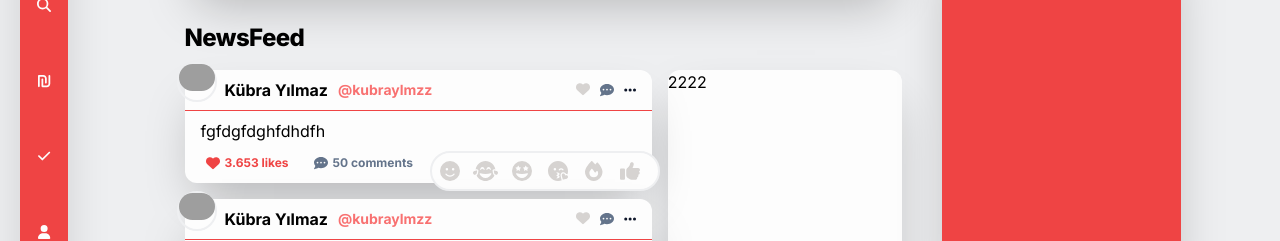
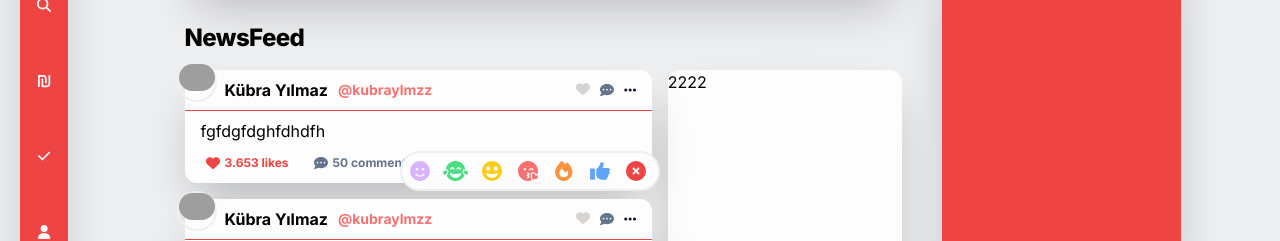
Before and after one commit to gorkemkaramolla/socio, a Next.js app: page /home in a window 1280 px wide. Both pictures are taken after a click on the button 639 px from the left and 371 px from the top of the page. Shown: the part 200-441 px from the top of the page. Built offline with nearby package versions, Linux system fonts and the light colour scheme; grey boxes are pictures that could not be loaded.

Commit message:
focused context added

```diff
--- a/src/app/globals.css
+++ b/src/app/globals.css
@@ -115,3 +115,9 @@
   height: 100%;
   backdrop-filter: blur(8px); /* Bulanıklık değeri */
 }
+.unBlured {
+  filter: blur(0);
+}
+.blured {
+  filter: blur(4px);
+}
--- a/src/app/home/layout.tsx
+++ b/src/app/home/layout.tsx
@@ -6,16 +6,16 @@ import React from 'react';
 import useBackgroundBlur from "@/lib/zustand/useBacgroundBlur";
 
 
-export const metadata = {
-    title: 'Create Next App',
-    description: 'Generated by create next app',
-};
+// export const metadata = {
+//     title: 'Create Next App',
+//     description: 'Generated by create next app',
+// };
 
 export default function Layout({children}: { children: React.ReactNode; }) {
     // @ts-ignore
     const blur = useBackgroundBlur(state => state.blur);
     return (
-        <div className={blur ? 'flex justify-center blur-sm' : 'flex justify-center' }>
+        <div className={`${blur && 'blur-sm'} flex justify-center ease-out duration-300`}>
         {children}
             </div>
     );
--- a/src/components/contentContainer.tsx
+++ b/src/components/contentContainer.tsx
@@ -1,9 +1,10 @@
 'use client';
-import React, {FC, useState} from 'react';
+import React, {FC, useEffect, useState} from 'react';
 import Button from "@/components/UI/Button";
 import {faCommentDots, faEllipsis, faFaceKissWinkHeart, faHeart, faIcons} from "@fortawesome/free-solid-svg-icons";
 import {FontAwesomeIcon} from "@fortawesome/react-fontawesome";
 import ContentEmojis from "@/components/contentEmojis";
+import HomeCommentContainer from "@/components/homeCommentContainer";
 interface Props {
     header: {
         name: string,
@@ -14,14 +15,34 @@ interface Props {
 
 const ContentContainer: FC<Props> = ({header, content}) => {
     const [liked,setLiked] = useState(false)
-
-
-    const handleClick = () => {
+    const [focused,setFocused] = useState(false)
+    const handleLikeClick = () => {
         setLiked(!liked)
     }
+    const handleOptionsClick = (e) => {
+       if (!focused) {
+           const unBluredContents = document.querySelectorAll('.unBlured')
+           unBluredContents.forEach((x) => {
+               x.classList.replace('unBlured', 'blured')
+           })
+           e.target.parentNode.parentNode.parentNode.classList.replace('blured','unBlured')
+       }
+       else
+       {
+           const unBluredContents = document.querySelectorAll('.blured')
+           unBluredContents.forEach((x) => {
+               x.classList.replace('blured','unBlured')
+           })
+       }
+        setFocused(!focused)
+    }
+    //
+    useEffect(() => {
+
+    },[focused])
 
     return (
-        <div className={'flex flex-col bg-white h-fit min-h-[50px] my-4 shadow-2xl rounded-xl relative'}>
+        <div className={`unBlured flex flex-col bg-white h-fit min-h-[50px] my-4 shadow-2xl rounded-xl relative ease-out duration-300 max-h-fit`}>
             <div className={' flex items-center justify-between header h-fit px-4 w-full p-2 border-b-[1px] border-b-red-500 font-bold'}>
                 <div className={'w-[40px] h-[40px] absolute -top-2 -left-2 rounded-full border-2 border-gray'}>
                     <img className={'rounded-full'} src="https://i.ibb.co/MV0c2sD/avatar6.jpg" alt=""/>
@@ -30,31 +51,33 @@ const ContentContainer: FC<Props> = ({header, content}) => {
                     <span>{header.name}</span>
                     <span className={'text-sm text-red-400 mx-2.5'}>{header.username}</span>
                 </div>
-                {/*<div className={'w-6 h-6 bg-red-500'}></div>*/}
                 <div className={'flex'}>
                     <Button
                         variant={"ghost"}
                         size={"smSquare"}
                         className={liked ? ' text-red-500 ease-out duration-300' :'heart text-stone-300 ease-out duration-300'}
-                        onClick={handleClick}
+                        onClick={handleLikeClick}
                     ><FontAwesomeIcon icon={faHeart} /></Button>
                     <Button
                         variant={"ghost"}
                         size={"smSquare"}
                         className={'text-slate-500'}
                     ><FontAwesomeIcon icon={faCommentDots} /></Button>
-                    <Button
-                        variant={"ghost"}
-                        size={"smSquare"}
-                        className={'text-slate-900'}
-                    ><FontAwesomeIcon icon={faEllipsis} /></Button>
+                    <div onClick={handleOptionsClick}>
+                        <Button
+                            variant={"ghost"}
+                            size={"smSquare"}
+                            className={'sidebarIconButtons text-slate-900'}
+                            disabled={true}
+                        ><FontAwesomeIcon icon={faEllipsis} /></Button>
+                    </div>
                 </div>
             </div>
             <div className={'px-4 py-2 relative'}>
                 <div className={'content w-fit'}>{content}</div>
                 <div className={'flex gap-5 items-center'}>
                     <div className={'content pt-2 text-xs text-red-500 font-bold flex items-center cursor-pointer'}>
-                            <div className={`${liked ? 'scale-100' : 'scale-0'} w-5 h-5 bg-red-100 absolute z-0 left-2 bottom-3 rounded-full ease-out duration-300`}>
+                            <div className={`${liked ? 'scale-100 left-2' : 'scale-0 left-4'} w-5 h-5 bg-red-100 absolute z-0  bottom-3 rounded-full ease-out duration-300`}>
                                 <img className={'rounded-full'} src="https://i.ibb.co/VxNv13V/avatar12.jpg" alt=""/>
                             </div>
                         <Button
@@ -76,6 +99,10 @@ const ContentContainer: FC<Props> = ({header, content}) => {
                 </div>
                <ContentEmojis/>
             </div>
+            {
+
+                <HomeCommentContainer focused={focused}/>
+            }
         </div>
     );
 }
--- a/src/components/contentEmojis.tsx
+++ b/src/components/contentEmojis.tsx
@@ -2,6 +2,7 @@ import React, {FC, useState} from 'react';
 import Button from "@/components/UI/Button";
 import {FontAwesomeIcon} from "@fortawesome/react-fontawesome";
 import {
+    faCircleXmark,
     faFaceGrinStars,
     faFaceGrinTears,
     faFaceKissWinkHeart, faFaceSmile,
@@ -13,42 +14,48 @@ interface Props {
 
 const ContentEmojis: FC<Props> = ({}) => {
     const [show,setShow] = useState(false)
-    const handleClick = () => {
-        setShow(!show)
-    }
+    const [emoji,setEmoji] = useState(null)
+    // const handleClick = () => {
+    //     setShow(true)
+    // }
     return (
         <div className={
-            `${show ? 'w-[230px] ' : 'w-[40px]'} flex h-[40px] absolute -bottom-2 -right-2 rounded-full border-2 border-gray bg-white ease-out duration-500 overflow-hidden`}>
+            `${show ? 'w-[260px] ' : 'w-[40px]'} flex h-[40px] absolute -bottom-2 -right-2 rounded-full border-2 border-gray bg-white ease-out duration-500 overflow-hidden`}>
             <Button
                 variant={"ghost"}
-                className={`${show && ''} w-9 h-9 rounded-full flex justify-center items-center text-xl text-stone-300 ease-out duration-500`}
-                onClick={handleClick}
+                className={`${show ? 'text-purple-300' : 'text-stone-300'} w-9 h-9 rounded-full flex justify-center items-center text-xl  ease-out duration-500`}
+                onClick={() => setShow(true)}
             ><FontAwesomeIcon icon={faFaceSmile} /></Button>
             <Button
                 variant={"ghost"}
-                className={`${show ? 'opacity-100' : 'opacity-0'} w-9 h-9 rounded-full flex justify-center items-center text-xl text-stone-300 ease-out duration-500 `}
-                onClick={handleClick}
+                className={`${show ? 'opacity-100' : 'opacity-0'} w-9 h-9 rounded-full flex justify-center items-center text-xl text-green-400 ease-out duration-500 `}
+                // onClick={() => }
             ><FontAwesomeIcon icon={faFaceGrinTears} /></Button>
             <Button
                 variant={"ghost"}
-                className={`${show ? 'opacity-100' : 'opacity-0'} w-9 h-9 rounded-full flex justify-center items-center text-xl text-stone-300 ease-out duration-500`}
-                onClick={handleClick}
+                className={`${show ? 'opacity-100' : 'opacity-0'} w-9 h-9 rounded-full flex justify-center items-center text-xl text-yellow-400 ease-out duration-500`}
+                // onClick={handleClick}
             ><FontAwesomeIcon icon={faFaceGrinStars} /></Button>
             <Button
                 variant={"ghost"}
-                className={`${show ? 'opacity-100' : 'opacity-0'} w-9 h-9 rounded-full flex justify-center items-center text-xl text-stone-300 ease-out duration-500`}
-                onClick={handleClick}
+                className={`${show ? 'opacity-100' : 'opacity-0'} w-9 h-9 rounded-full flex justify-center items-center text-xl text-red-400 ease-out duration-500`}
+                // onClick={handleClick}
             ><FontAwesomeIcon icon={faFaceKissWinkHeart} /></Button>
             <Button
                 variant={"ghost"}
-                className={`${show ? 'opacity-100' : 'opacity-0'} w-9 h-9 rounded-full flex justify-center items-center text-xl text-stone-300 ease-out duration-500`}
-                onClick={handleClick}
+                className={`${show ? 'opacity-100' : 'opacity-0'} w-9 h-9 rounded-full flex justify-center items-center text-xl text-orange-400 ease-out duration-500`}
+                // onClick={handleClick}
             ><FontAwesomeIcon icon={faFire} /></Button>
             <Button
                 variant={"ghost"}
-                className={`${show ? 'opacity-100' : 'opacity-0'} w-9 h-9 rounded-full flex justify-center items-center text-xl text-stone-300 ease-out duration-500`}
-                onClick={handleClick}
+                className={`${show ? 'opacity-100' : 'opacity-0'} w-9 h-9 rounded-full flex justify-center items-center text-xl text-blue-400 ease-out duration-500`}
+                // onClick={handleClick}
             ><FontAwesomeIcon icon={faThumbsUp} /></Button>
+            <Button
+                variant={"ghost"}
+                className={`${show ? 'opacity-100' : 'opacity-0'} w-9 h-9 rounded-full flex justify-center items-center text-xl text-red-500 ease-out duration-500`}
+                onClick={() => setShow(false)}
+            ><FontAwesomeIcon icon={faCircleXmark} /></Button>
         </div>
     );
 }
--- /dev/null
+++ b/src/components/homeCommentContainer.tsx
@@ -0,0 +1,35 @@
+import React, {FC} from 'react';
+interface Props {
+    focused:boolean
+}
+
+const HomeCommentContainer: FC<Props> = ({focused}) => {
+    return (
+        <div className={`${focused ? 'h-[200px] opacity-100 p-3' : 'opacity-0 h-0'}  flex flex-col bg-white shadow-2xl rounded-xl text-sm gap-3 ease-out duration-300 overflow-hidden`}>
+            <div className={'flex'}>
+                <div className={'w-8 h-8 bg-pink rounded-full mx-3'}></div>
+                <div className={'flex flex-col'}>
+                    <span>Selen Soydan</span>
+                    <span className={'text-xs'}>Sfdhgfdgfdgfdgdfgdfhfghfghfghfhfgn</span>
+                </div>
+            </div>
+            <div className={'flex'}>
+                <div className={'w-8 h-8 bg-pink rounded-full mx-3'}></div>
+                <div className={'flex flex-col'}>
+                    <span>Selen Soydan</span>
+                    <span className={'text-xs'}>Sfdhgfdgfdgfdgdfgdfhfghfghfghfhfgn</span>
+                </div>
+            </div>
+            <div className={'flex'}>
+                <div className={'w-8 h-8 bg-pink rounded-full mx-3'}></div>
+                <div className={'flex flex-col'}>
+                    <span>Selen Soydan</span>
+                    <span className={'text-xs'}>Sfdhgfdgfdgfdgdfgdfhfghfghfghfhfgn</span>
+                </div>
+            </div>
+            <span className={'text-xs m-3 text-red-500'}>See all comments</span>
+        </div>
+    );
+}
+
+export default HomeCommentContainer;
```
